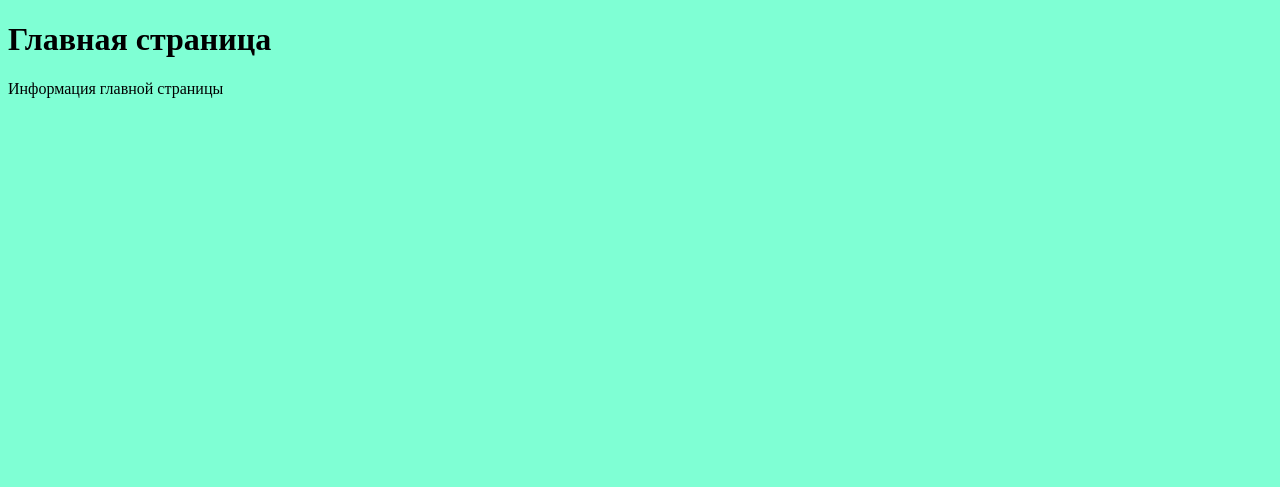
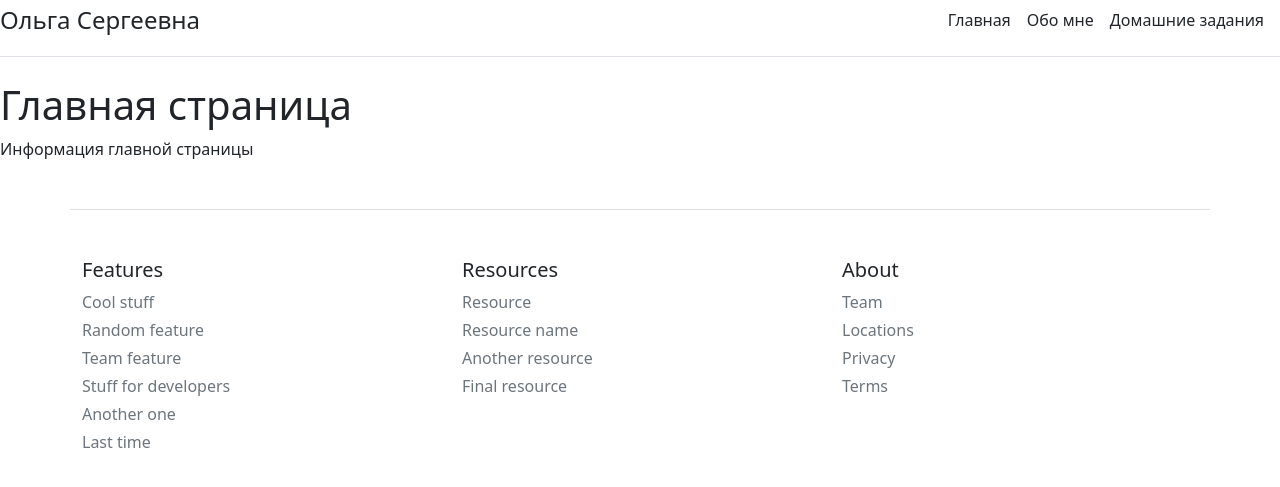
Before and after one commit to OlgaSergeevna22/Flask, a Flask app: page / in a window 1280 px wide. Shown: the top 487 px of the page. Run offline with Flask 2, Linux system fonts and the light colour scheme.

Commit message:
page_style_bootstrap

```diff
--- a/app.py
+++ b/app.py
@@ -18,8 +18,8 @@ def user(name, id):
     return 'User page: ' + name + ' - ' + str(id)
 
 
-@app.route('/homework/<day>/<data>')
-def homework(day, data):
+@app.route('/homework')
+def homework():
     return render_template('home_page.html')
 
 
--- a/static/css/main.css
+++ /dev/null
@@ -1,3 +0,0 @@
-body {
-background:aquamarine
-}
--- a/templates/base.html
+++ b/templates/base.html
@@ -2,10 +2,54 @@
 <html lang="en">
 <head>
     <meta charset="UTF-8">
-    <link rel="stylesheet" href="{{url_for('static', filename='css/main.css')}}">
+    <link rel="stylesheet" href="https://cdn.jsdelivr.net/npm/bootstrap@5.1.3/dist/css/bootstrap.min.css ">
     <title>{%block title%}{%endblock%}</title>
 </head>
 <body>
+    <div class="d-flex flex-column flex-md-row align-items-center pb-3 mb-4 border-bottom">
+          <a href="/" class="d-flex align-items-center text-dark text-decoration-none">
+            <span class="fs-4">Ольга Сергеевна</span>
+          </a>
+
+          <nav class="d-inline-flex mt-2 mt-md-0 ms-md-auto">
+            <a class="me-3 py-2 text-dark text-decoration-none" href="/">Главная</a>
+            <a class="me-3 py-2 text-dark text-decoration-none" href="/about">Обо мне</a>
+            <a class="me-3 py-2 text-dark text-decoration-none" href="/homework">Домашние задания</a>
+          </nav>
+        </div>
 {%block body%}{%endblock%}
+    <footer class=" container pt-4 my-md-5 pt-md-5 border-top">
+        <div class="row">
+          <div class="col-6 col-md">
+            <h5>Features</h5>
+            <ul class="list-unstyled text-small">
+              <li class="mb-1"><a class="link-secondary text-decoration-none" href="#">Cool stuff</a></li>
+              <li class="mb-1"><a class="link-secondary text-decoration-none" href="#">Random feature</a></li>
+              <li class="mb-1"><a class="link-secondary text-decoration-none" href="#">Team feature</a></li>
+              <li class="mb-1"><a class="link-secondary text-decoration-none" href="#">Stuff for developers</a></li>
+              <li class="mb-1"><a class="link-secondary text-decoration-none" href="#">Another one</a></li>
+              <li class="mb-1"><a class="link-secondary text-decoration-none" href="#">Last time</a></li>
+            </ul>
+          </div>
+          <div class="col-6 col-md">
+            <h5>Resources</h5>
+            <ul class="list-unstyled text-small">
+              <li class="mb-1"><a class="link-secondary text-decoration-none" href="#">Resource</a></li>
+              <li class="mb-1"><a class="link-secondary text-decoration-none" href="#">Resource name</a></li>
+              <li class="mb-1"><a class="link-secondary text-decoration-none" href="#">Another resource</a></li>
+              <li class="mb-1"><a class="link-secondary text-decoration-none" href="#">Final resource</a></li>
+            </ul>
+          </div>
+          <div class="col-6 col-md">
+            <h5>About</h5>
+            <ul class="list-unstyled text-small">
+              <li class="mb-1"><a class="link-secondary text-decoration-none" href="#">Team</a></li>
+              <li class="mb-1"><a class="link-secondary text-decoration-none" href="#">Locations</a></li>
+              <li class="mb-1"><a class="link-secondary text-decoration-none" href="#">Privacy</a></li>
+              <li class="mb-1"><a class="link-secondary text-decoration-none" href="#">Terms</a></li>
+            </ul>
+          </div>
+        </div>
+      </footer>
 </body>
 </html>
```
